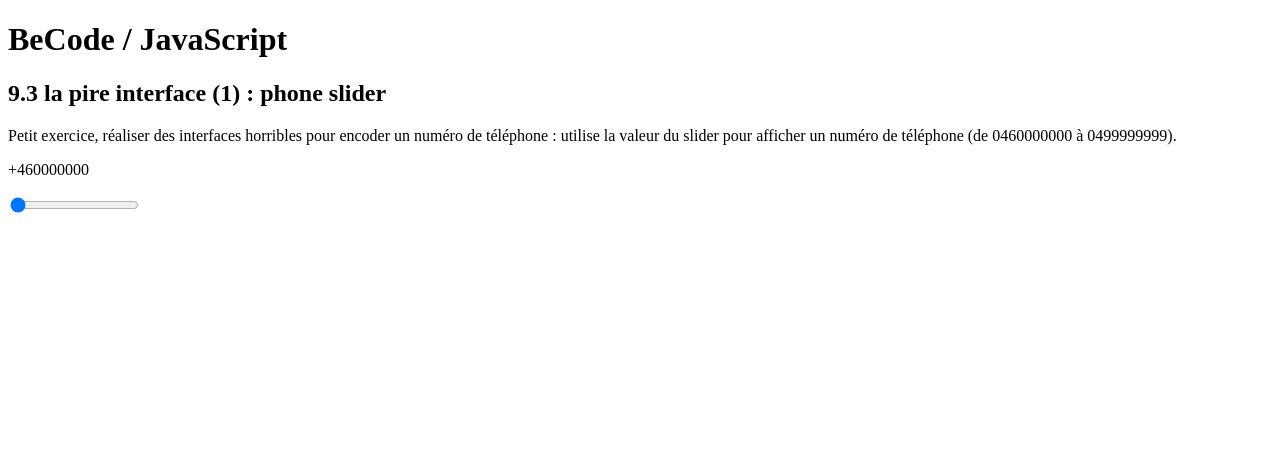
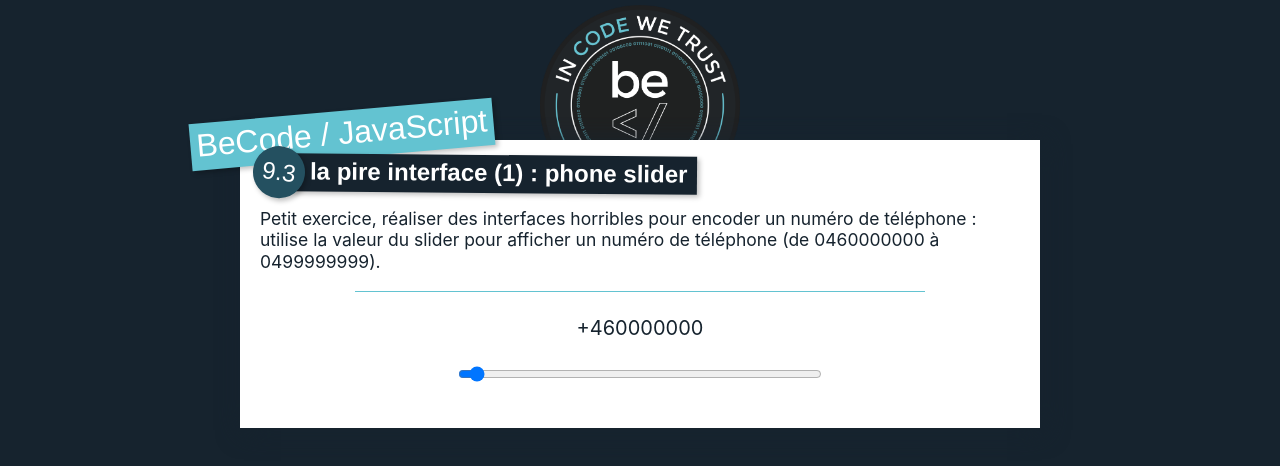
Before and after one commit to Levizar/Javascript-exercice, a website: page 09-misc/03-worst-ui-one/index.html in a window 1280 px wide. Drawn offline with Linux system fonts and the light colour scheme; the site is published under a folder, as on GitHub Pages, so addresses that start at the root find nothing.

Commit message:
come back to initial

```diff
--- a/09-misc/03-worst-ui-one/index.html
+++ b/09-misc/03-worst-ui-one/index.html
@@ -13,8 +13,8 @@
         <title>BeCode/JavaScript - 9.3: la pire interface (1) : phone slider</title>
 
         <link href="https://fonts.googleapis.com/css?family=Montserrat" rel="stylesheet" />
-        <link rel="stylesheet" href="/Javascript-exercice/_shared/css/normalize.css" />
-        <link rel="stylesheet" href="/Javascript-exercice/_shared/css/styles.css" />
+        <link rel="stylesheet" href="../../_shared/css/normalize.css" />
+        <link rel="stylesheet" href="../../_shared/css/styles.css" />
     </head>
     <body>
         <div class="container">
```
Also changed, not shown: 09-misc/04-worst-ui-two/index.html (+2 -2 lines), 09-misc/05-worst-ui-three/index.html (+2 -2 lines).
